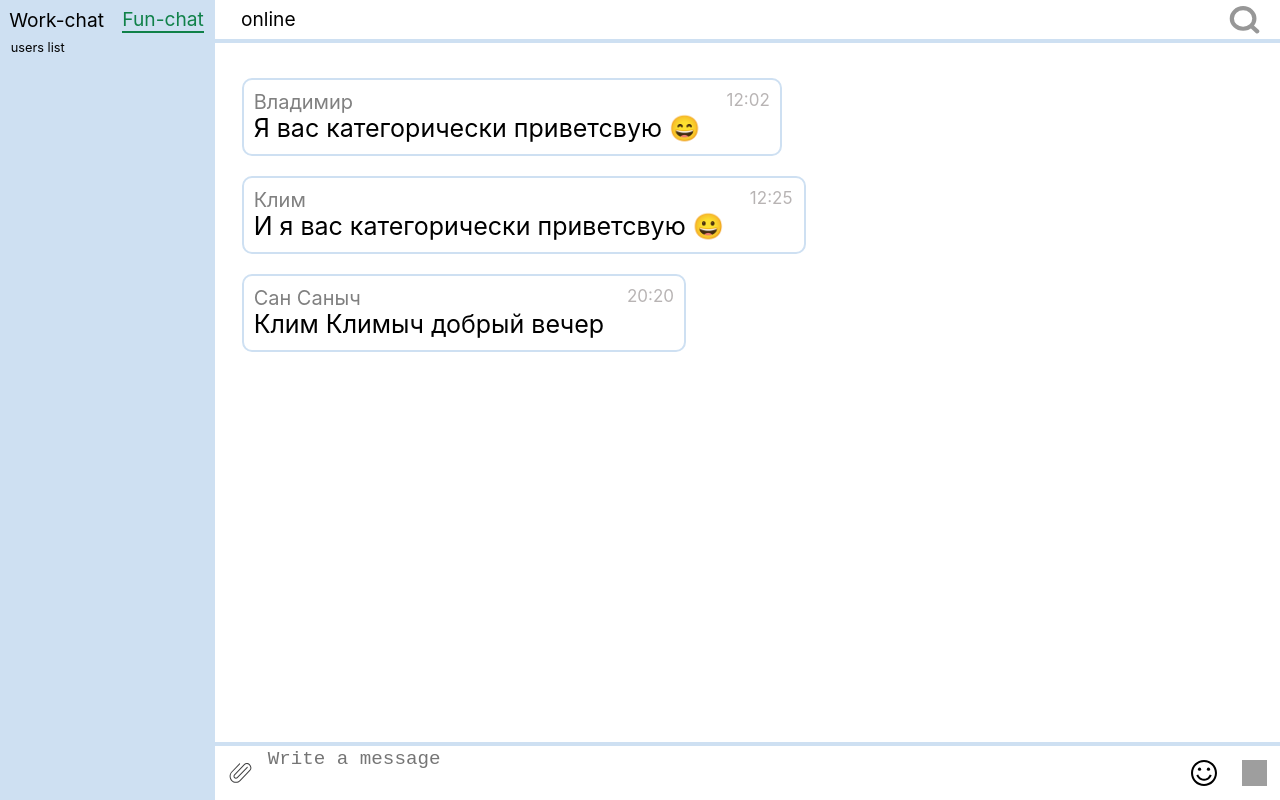
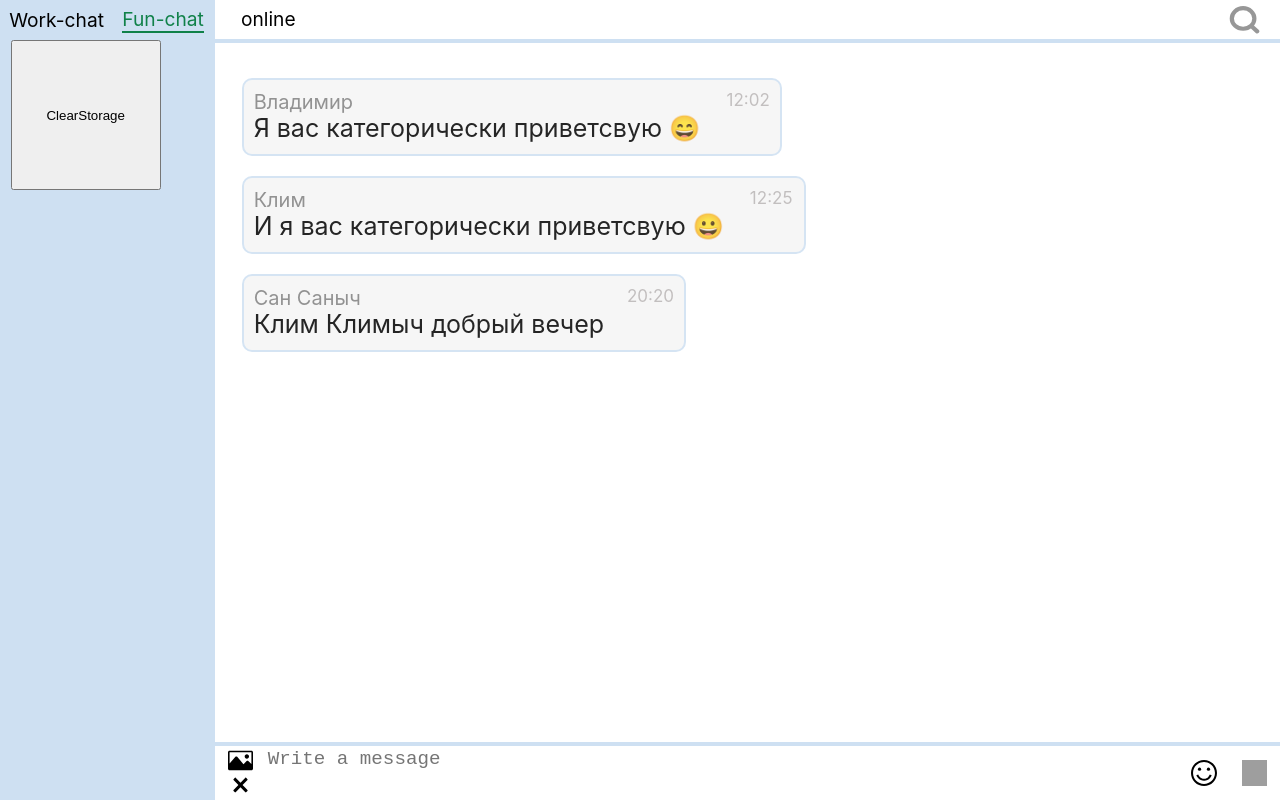
Before and after one commit to veloni/chat, a React (Create React App) app: page / in a window 1280 px wide. Both pictures are taken after a click on the button "login". Built offline with nearby package versions, Linux system fonts and the light colour scheme; grey boxes are pictures that could not be loaded.

Commit message:
add set background-color, decomposition, button clear storaje

```diff
--- a/src/App.js
+++ b/src/App.js
@@ -10,13 +10,14 @@ const App = () => {
 
   return (
     <section className="main-section">
+      {autorizaton && <Body/>}
+
       {!autorizaton && (
         <Autorization
           autorizaton={autorizaton}
           setAutorizaton={setAutorizaton}
         />
       )}
-      {autorizaton && <Body/>}
     </section>
   );
 };
--- a/src/components/Autorization.jsx
+++ b/src/components/Autorization.jsx
@@ -27,6 +27,7 @@ const Autorization = ({ autorizaton, setAutorizaton }) => {
 
 		localStorage.setItem('userLogin', JSON.stringify(loginValue));
 		localStorage.setItem('userPassword', JSON.stringify(passwordValue));
+		localStorage.setItem('entranceDone', JSON.stringify(true))
 
     setAutorizaton(true);
   };
--- a/src/components/Body/Aside/Aside.jsx
+++ b/src/components/Body/Aside/Aside.jsx
@@ -2,7 +2,13 @@ import React from 'react';
 
 import './Aside.scss';
 
-const Aside = ({ setSwitchChat, switchСhat }) => (
+const Aside = ({ setSwitchChat, switchСhat }) => {
+	const clearStorage = () => {
+		localStorage.clear();
+		window.location.reload();
+	}
+
+	return (
     <div className="wrapper-aside">
 			<div className="header-aside">
 				<span
@@ -20,10 +26,15 @@ const Aside = ({ setSwitchChat, switchСhat }) => (
 			</div>
 			<div className="list-users">
 				<div className="wrapper-list-users">
-					users list
+					<button
+						className="button-clear-storage"
+						onClick={() => clearStorage()}
+					>
+						ClearStorage
+					</button>
 				</div>
 			</div>
 		</div>
 	);
-
+};
 export default Aside;
--- a/src/components/Body/Aside/Aside.scss
+++ b/src/components/Body/Aside/Aside.scss
@@ -36,3 +36,8 @@
   border-bottom: solid 2px rgb(16, 129, 73);
   color: rgb(16, 129, 73);
 }
+
+.button-clear-storage {
+  height: 150px;
+  width: 150px;
+}
--- a/src/components/Body/Body.jsx
+++ b/src/components/Body/Body.jsx
@@ -5,6 +5,8 @@ import Footer from './Footer/Footer';
 import Aside from './Aside/Aside';
 import PopUpEditMessage from './PopUpEditMessage/PopUpEditMessage';
 import PopUpSelectSmile from './PopUpSelectSmile/PopUpSelectSmile';
+import RenderMessage from './Hook/RenderMessage';
+import loadMessageFirstEntreance from './Hook/loadMessageFirstEntreance';
 
 import sticker from './sticker/sticker.png';
 
@@ -12,6 +14,7 @@ import './Body.scss';
 
 const Body = () => {
 	const [isLoadMessage, setIsLoadMessage] = useState(JSON.parse(localStorage.getItem('firstLoad')));
+	const [isBackgroundMessage, setIsBackgroundMessage] = useState(JSON.parse(localStorage.getItem('firstLoad')));
 
 	const [mousePositionX, setMousePositionX] = useState(null);
 	const [mousePositionY, setMousePositionY] = useState(null);
@@ -22,8 +25,6 @@ const Body = () => {
 	const [whatClick, setWhatClick] = useState(null);
 	const [editTextState, setEditTextState] = useState(false);
 
-/* 	const [heightScroll, setHeightScroll] = useState(null); */
-
 	const [funChatHistory, setFunChatHistory] = useState([]);
 	const [workChatHistory, setWorkChatHistory] = useState([]);
 
@@ -33,7 +34,11 @@ const Body = () => {
 	const popUpSmile = useRef(null);
 
 	useEffect(() => {
-		addMessageFirstRender();
+		loadMessageFirstEntreance(isLoadMessage, setIsLoadMessage);
+	}, []);
+
+	useEffect(() => {
+		firstLoadBackgroundMessage();
 	}, []);
 
 	useEffect(() => {
@@ -44,78 +49,17 @@ const Body = () => {
 		renderData('funChat', setFunChatHistory);
   }, []);
 
-	 const addMessageFirstRender = () => {
-		if (isLoadMessage) { return; }
-		let firstLoadMessageFunChat =
-			[
-				{
-					date: "12:02",
-					message: "Я вас категорически приветсвую 😄",
-					isImg: false,
-					id: '0',
-					nickName: "Владимир"
-				},
-				{
-					date: "12:25",
-					message: "И я вас категорически приветсвую 😀",
-					isImg: false,
-					id: '1',
-					nickName: "Клим"
-				},
-				{
-					date: "20:20",
-					message: "Клим Климыч добрый вечер",
-					isImg: false,
-					id: '2',
-					nickName: "Сан Саныч"
-				},
-			];
-
-		let firstLoadMessageWorkChat =
-			[
-				{
-					date: "08:02",
-					message: "Опять сервак упал",
-					isImg: false,
-					id: '0',
-					nickName: "Сан Саныч"
-				},
-				{
-					date: "12:56",
-					message: "Встань и иди",
-					isImg: false,
-					id: '1',
-					nickName: "Владимир"
-				},
-				{
-					date: "20:20",
-					message: "Ну что поделать",
-					isImg: false,
-					id: '2',
-					nickName: "Владимир"
-				},
-			];
-
-		localStorage.setItem('funChat', JSON.stringify(firstLoadMessageFunChat));
-		localStorage.setItem('workChat', JSON.stringify(firstLoadMessageWorkChat));
-		localStorage.setItem('firstLoad', JSON.stringify(true));
-
-		setIsLoadMessage(true);
-	};
-
 	const renderData = (key, setType ) => {
 		const localHistory = JSON.parse(localStorage.getItem(key));
 		!!localHistory && setType(localHistory);
 	};
 
 	const addMessage = (e) => {
-		setLocalStorage();
-
 		if (e.shiftKey && e.ctrlKey) {
 			inputMessage.current.value = `${inputMessage.current.value}\n`;
 			return;
 		}
-
+		setLocalStorage();
 		if (e.key === 'Enter') {
 		 	e.preventDefault();
 			if (!inputMessage.current.value) { return; }
@@ -241,6 +185,43 @@ const Body = () => {
 		closeEditor();
 	};
 
+	const loadBackgroundImage = () => {
+		const input = document.createElement('input');
+		input.type = 'file';
+
+		input.onchange = e => {
+			const file = e.target.files[0];
+
+			const reader = new FileReader();
+			reader.readAsDataURL(file);
+
+			reader.onload = readerEvent => {
+				const pathImage = readerEvent.target.result;
+
+				if (pathImage.includes('/png')) {
+					localStorage.setItem('BackgroundImage', JSON.stringify(pathImage));
+					localStorage.setItem('isBackgroundImage', JSON.stringify(true));
+
+					mainBodyRef.current.style.backgroundImage = `url( ${pathImage} )`;
+				}
+		  }
+		}
+		input.click();
+	};
+
+	const deleteBackgroundImage = () => {
+		localStorage.setItem('BackgroundImage', JSON.stringify(""));
+		localStorage.setItem('isBackgroundImage', JSON.stringify(false));
+		mainBodyRef.current.style.backgroundImage = 'none';
+	};
+
+	const firstLoadBackgroundMessage = () => {
+		const pathImage = JSON.parse(localStorage.getItem('BackgroundImage'));
+		if (isBackgroundMessage) {
+			mainBodyRef.current.style.backgroundImage = `url( ${pathImage} )`;
+		}
+	}
+
 	const closeEditor = () => {
 		setEditTextState(false);
 		inputMessage.current.value = '';
@@ -249,7 +230,7 @@ const Body = () => {
 	const checkPopUps = (e) => {
 		checkPoUpEditClick(e);
 		checkPoUpSmile(e);
-	}
+	};
 
 	const checkPoUpEditClick = (e) => {
 		if (statePopUpEditMessage && e.target !== popUpEdit) {
@@ -313,78 +294,20 @@ const Body = () => {
 					className="main-body"
 					ref={mainBodyRef}
 				>
-					<div className="wrapper-main-body">
-						{switchСhat && funChatHistory.map((item, key) => (
-							<div
-								key={key}
-								className="wrapper-message"
-							>
-								<div
-									className="wrapper-message-text"
-									onClick={(e) => createPopUp(e, item.id)}
-								>
-									<div className="wrapper-nick-message">
-										<div className="wrapper-nick-name">
-											{item.nickName}
-										</div>
-										{!item.isImg &&
-											<span className="text-in-message">
-												{item.message}
-											</span>}
-										{item.isImg &&
-											<img
-											className="wrapper-sticker"
-											src={item.message}
-											alt={"sticler"}
-											/>}
-									</div>
-									<div className="wrapper-time-in-message">
-										<span className="time-in-message">
-											{item.date}
-										</span>
-									</div>
-								</div>
-							</div>
-						))}
-						{!switchСhat && workChatHistory.map((item, key) =>  (
-							<div
-								key={key}
-								className="wrapper-message"
-							>
-								<div
-									className="wrapper-message-text"
-									onClick={(e) => createPopUp(e, item.id)}
-								>
-									<div className="wrapper-nick-message">
-										<div className="wrapper-nick-name">
-											{item.nickName}
-										</div>
-										{!item.isImg &&
-											<span className="text-in-message">
-												{item.message}
-											</span>}
-										{item.isImg &&
-											<img
-											className="wrapper-sticker"
-											src={item.message}
-											alt={"sticler"}
-											/>}
-									</div>
-									<div className="wrapper-time-in-message">
-										<span className="time-in-message">
-											{item.date}
-										</span>
-									</div>
-								</div>
-							</div>
-						))}
-						</div>
-					</div>
+					<RenderMessage
+						funChatHistory={funChatHistory}
+						workChatHistory={workChatHistory}
+						switchСhat={switchСhat}
+						createPopUp={createPopUp}
+					/>
+				</div>
 				{statePopUpSelectSmile && <PopUpSelectSmile
 					popUpSmile={popUpSmile}
 					addSmile={addSmile}
 				/>}
 				<Footer
+					loadBackgroundImage={loadBackgroundImage}
+					deleteBackgroundImage={deleteBackgroundImage}
 					setLocalStorage={setLocalStorage}
 					addMessage={addMessage}
 					statePopUpSelectSmile={statePopUpSelectSmile}
--- a/src/components/Body/Body.scss
+++ b/src/components/Body/Body.scss
@@ -19,6 +19,7 @@
   display: flex;
   align-items: center;
   justify-content: center;
+  background: no-repeat;
 }
 
 .wrapper-main-body {
@@ -50,6 +51,8 @@
   display: flex;
   justify-content: space-between;
   flex-direction: row;
+  background-color: whitesmoke;
+  opacity: 0.85;
 }
 
 .wrapper-nick-message {
--- a/src/components/Body/Footer/Footer.jsx
+++ b/src/components/Body/Footer/Footer.jsx
@@ -4,6 +4,7 @@ import iconAddFiles from './svg/addFile.svg';
 import iconSmile from './svg/smile.svg';
 import iconEdit from './svg/edit.svg';
 import iconClose from './svg/close.svg';
+import iconBackground from './svg/background.svg';
 import iconSticker from './svg/sticker/sticker.png';
 
 import './Footer.scss';
@@ -17,14 +18,27 @@ const Footer = ({
 	addSticker,
 	editTextState,
 	closeEditor,
+	loadBackgroundImage,
+	deleteBackgroundImage,
 }) => (
 	<div className="wrapper-footer">
-		<div className="wrapper-icon-footer">
-			<img
-				src={iconAddFiles}
-				className="icon-footer"
-				alt="iconAddFiles"
-			/>
+			<div className="wrapper-icon-for-backgrond-image">
+				<div className="wrapper-icon-edit-delete">
+					<img
+					src={iconBackground}
+					className="icon-footer"
+					alt="iconAddFiles"
+					onClick={() => loadBackgroundImage()}
+				/>
+				</div>
+				<div className="wrapper-icon-edit-delete">
+					<img
+						onClick={() => deleteBackgroundImage()}
+						src={iconClose}
+						className="icon-close"
+						alt="iconAddFiles"
+					/>
+				</div>
 		</div>
 		<div className="wrapper-text-area-message">
 			<textarea
--- a/src/components/Body/Footer/Footer.scss
+++ b/src/components/Body/Footer/Footer.scss
@@ -11,6 +11,15 @@
   display: flex;
   align-items: center;
   justify-content: center;
+}
+
+.wrapper-icon-for-backgrond-image {
+  height: 100%;
+  width: 5%;
+  display: flex;
+  align-items: center;
+  justify-content: center;
+  flex-direction: column;
 }
 
 .icon-footer {
--- /dev/null
+++ b/src/components/Body/Hook/RenderMessage.jsx
@@ -0,0 +1,78 @@
+import React from 'react';
+
+const RenderMessage = ({
+	workChatHistory,
+	funChatHistory,
+	createPopUp,
+	switchСhat,
+}) => {
+	return (
+		<div className="wrapper-main-body">
+			{switchСhat && funChatHistory.map((item, key) => (
+				<div
+					key={key}
+					className="wrapper-message"
+				>
+					<div
+						className="wrapper-message-text"
+						onClick={(e) => createPopUp(e, item.id)}
+					>
+						<div className="wrapper-nick-message">
+							<div className="wrapper-nick-name">
+								{item.nickName}
+							</div>
+							{!item.isImg &&
+							<span className="text-in-message">
+								{item.message}
+							</span>}
+							{item.isImg &&
+							<img
+								className="wrapper-sticker"
+								src={item.message}
+								alt={"sticler"}
+							/>}
+						</div>
+						<div className="wrapper-time-in-message">
+							<span className="time-in-message">
+								{item.date}
+							</span>
+						</div>
+					</div>
+				</div>
+			))}
+			{!switchСhat && workChatHistory.map((item, key) =>  (
+				<div
+					key={key}
+					className="wrapper-message"
+				>
+					<div
+						className="wrapper-message-text"
+						onClick={(e) => createPopUp(e, item.id)}
+					>
+						<div className="wrapper-nick-message">
+							<div className="wrapper-nick-name">
+								{item.nickName}
+							</div>
+							{!item.isImg &&
+								<span className="text-in-message">
+									{item.message}
+								</span>}
+							{item.isImg &&
+								<img
+								className="wrapper-sticker"
+								src={item.message}
+								alt={"sticler"}
+								/>}
+						</div>
+						<div className="wrapper-time-in-message">
+							<span className="time-in-message">
+								{item.date}
+							</span>
+						</div>
+					</div>
+				</div>
+			))}
+		</div>
+	);
+};
+export default RenderMessage;
--- /dev/null
+++ b/src/components/Body/Hook/loadMessageFirstEntreance.jsx
@@ -0,0 +1,60 @@
+import React from 'react';
+
+const loadMessageFirstEntreance = (isLoadMessage, setIsLoadMessage) => {
+  if (isLoadMessage) { return; }
+  const firstLoadMessageFunChat = [
+    {
+      date: "12:02",
+      message: "Я вас категорически приветсвую 😄",
+      isImg: false,
+      id: '0',
+      nickName: "Владимир",
+    },
+    {
+      date: "12:25",
+      message: "И я вас категорически приветсвую 😀",
+      isImg: false,
+      id: '1',
+      nickName: "Клим",
+    },
+    {
+      date: "20:20",
+      message: "Клим Климыч добрый вечер",
+      isImg: false,
+      id: '2',
+      nickName: "Сан Саныч",
+    },
+  ];
+
+  const firstLoadMessageWorkChat = [
+      {
+        date: "08:02",
+        message: "Опять сервак упал",
+        isImg: false,
+        id: '0',
+        nickName: "Сан Саныч",
+      },
+      {
+        date: "12:56",
+        message: "Встань и иди",
+        isImg: false,
+        id: '1',
+        nickName: "Владимир",
+      },
+      {
+        date: "20:20",
+        message: "Ну что поделать",
+        isImg: false,
+        id: '2',
+        nickName: "Владимир",
+      },
+    ];
+
+  localStorage.setItem('funChat', JSON.stringify(firstLoadMessageFunChat));
+  localStorage.setItem('workChat', JSON.stringify(firstLoadMessageWorkChat));
+  localStorage.setItem('firstLoad', JSON.stringify(true));
+
+  setIsLoadMessage(true);
+};
+
+export default loadMessageFirstEntreance;
--- a/src/components/Body/PopUpSelectSmile/PopUpSelectSmile.scss
+++ b/src/components/Body/PopUpSelectSmile/PopUpSelectSmile.scss
@@ -1,5 +1,5 @@
 .wrapper-pop-up-smiles {
-  height: 15%;
+  height: 20%;
   width: 15%;
   position: absolute;
   bottom: 7%;
```
Also changed, not shown: src/components/Body/Footer/svg/background.svg (added).
